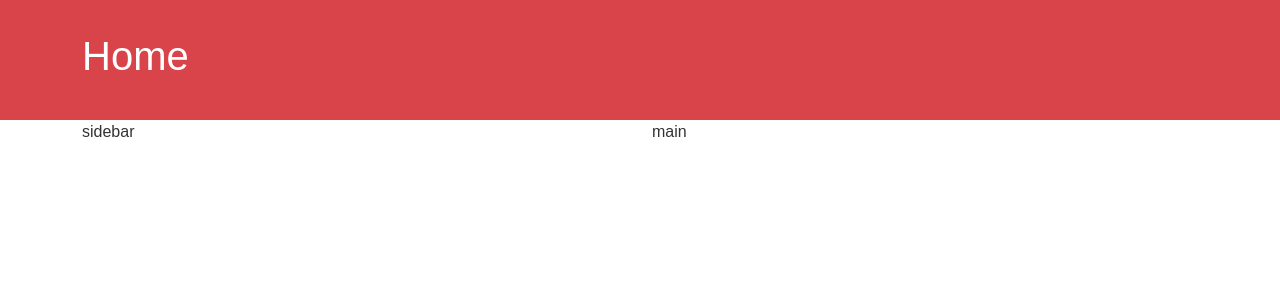
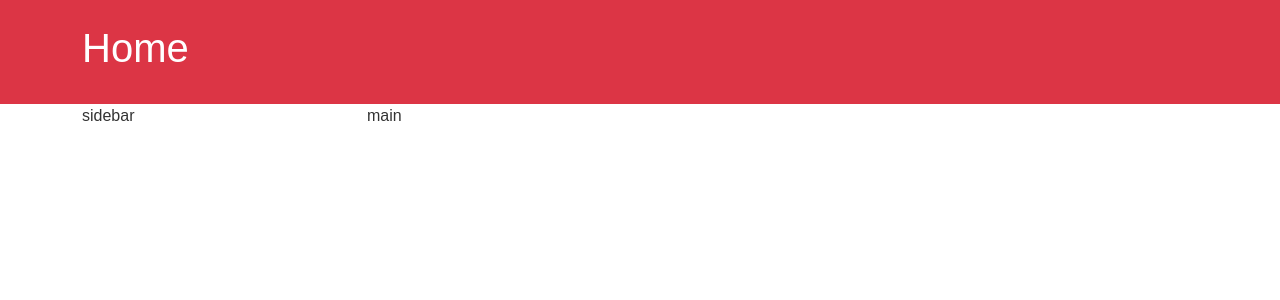
Before and after one commit to mukiwu/frontend-exercise, a Vue app: page / in a window 1280 px wide. Shown: the top 300 px of the page. Built offline with nearby package versions, Linux system fonts and the light colour scheme.

Commit message:
調整 container width

```diff
--- a/src/App.vue
+++ b/src/App.vue
@@ -1,7 +1,7 @@
 <template>
   <div id="app">
-    <div class="header">
-      <div class="container">
+    <div class="header bg-danger py-4">
+      <div class="container-xl">
         <div class="row">
           <div class="col">
             <router-link to="/"><h1>Home</h1></router-link>
@@ -25,11 +25,17 @@
 }
 
 .header {
-  background: #d9444a;
-  padding: 2rem 0;
   a {
     color: #fff;
     text-decoration: none;
   }
 }
+
+// Bootstrap Setting
+
+@media (min-width: 1400px) {
+  .container, .container-lg, .container-md, .container-sm, .container-xl, .container-xxl {
+      max-width: 1140px;
+  }
+}
 </style>
--- a/src/views/Home.vue
+++ b/src/views/Home.vue
@@ -5,10 +5,10 @@
   </div> -->
   <div class="container">
     <div class="row">
-      <div class="col">
+      <div class="col-md-3">
         <Sidebar />
       </div>
-      <div class="col">
+      <div class="col-md-9">
         <Main />
       </div>
     </div>
```
